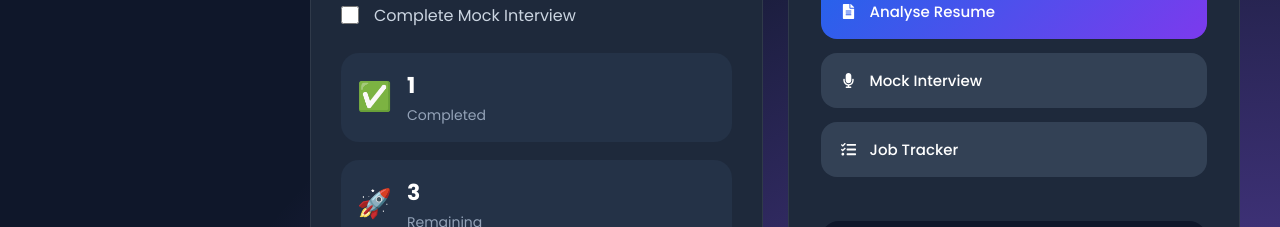
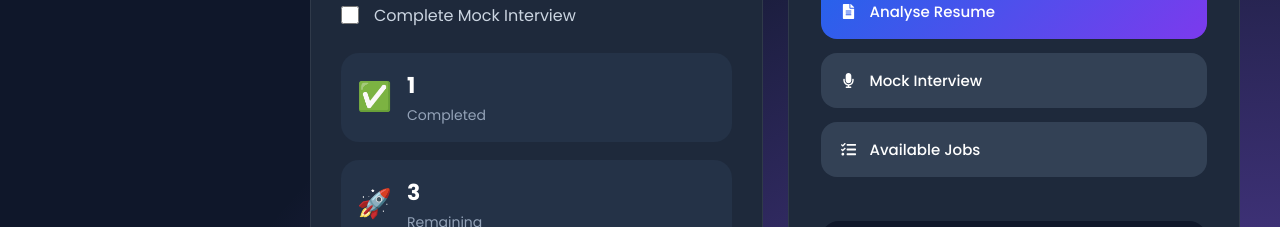
Before and after one commit to Vikhnesh-Sathyan/AI-Career-Coach, a React app in the folder frontend/: page /dashboard in a window 1280 px wide. Shown: the part 2460-2687 px from the top of the page. Built offline with nearby package versions, Linux system fonts and the light colour scheme; the HTML template or start-up script is replaced by a standard one.

Commit message:
Improve User Dashboard

```diff
--- a/frontend/src/components/dashboard/AIAssistant.jsx
+++ b/frontend/src/components/dashboard/AIAssistant.jsx
@@ -115,7 +115,7 @@ function AIAssistant() {
 
                     <FaTasks/>
 
-                    Job Tracker
+                    Available Jobs
 
                 </button>
 
```
